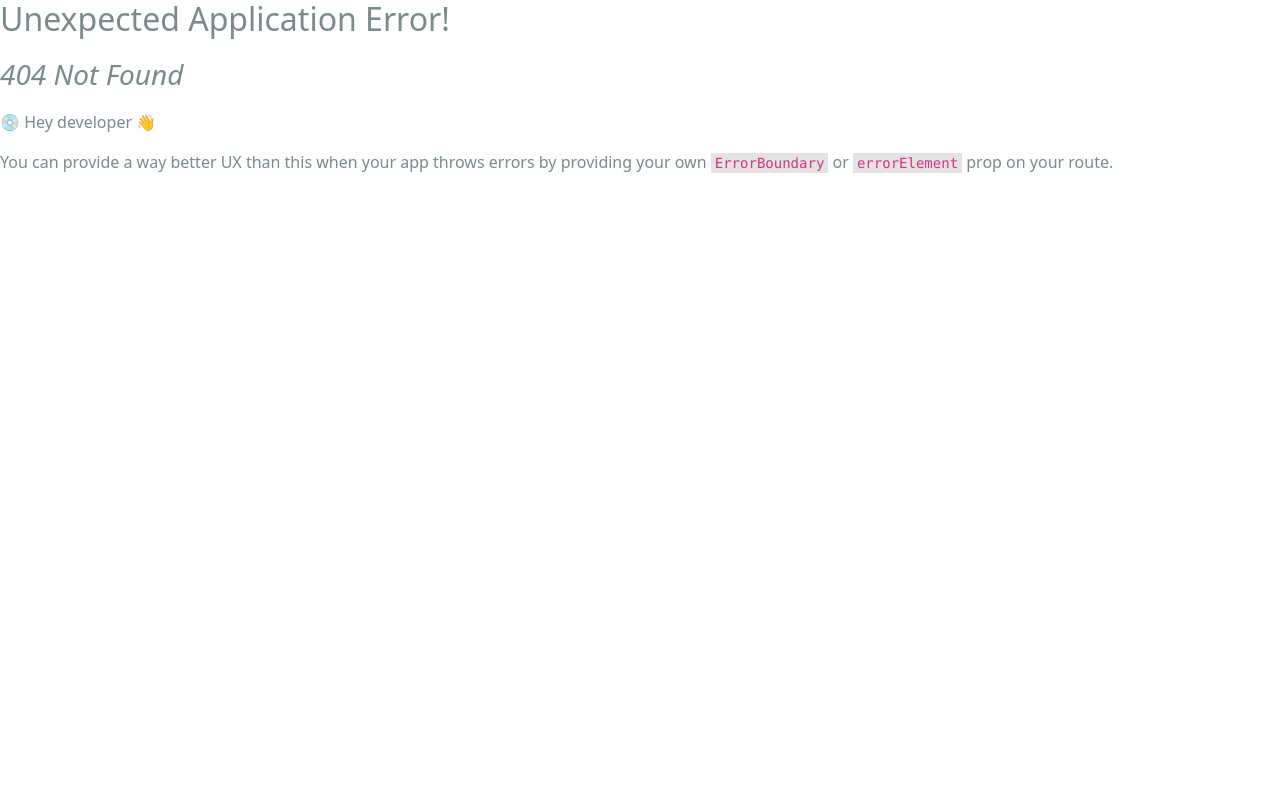
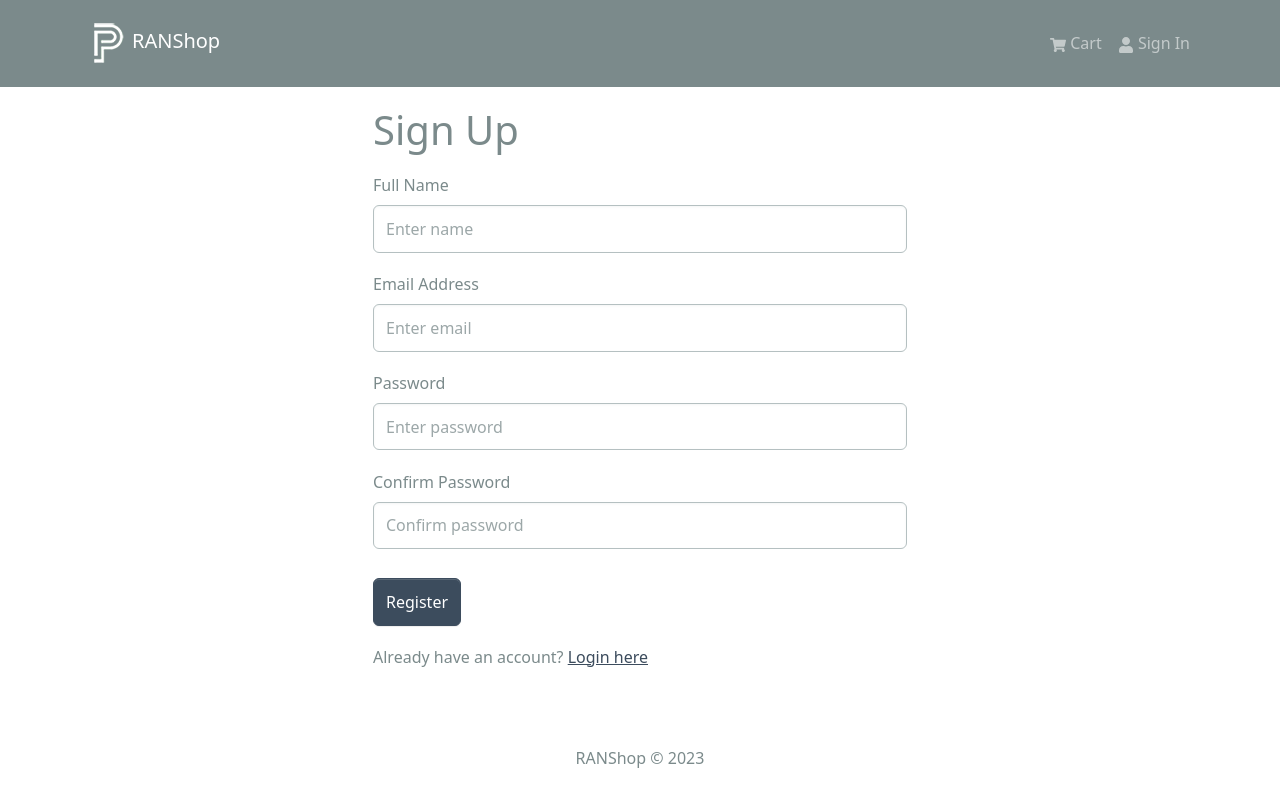
Before and after one commit to rudynurafif/RANShop-React-eCommerce, a React (Create React App) app in the folder frontend/: page /register in a window 1280 px wide. Before the commit this address had no page. Shown: the top 802 px of the page. Built offline with nearby package versions, Linux system fonts and the light colour scheme.

Commit message:
Frontend authentication

```diff
--- a/frontend/package.json
+++ b/frontend/package.json
@@ -18,6 +18,7 @@
     "react-router-bootstrap": "^0.26.2",
     "react-router-dom": "^6.16.0",
     "react-scripts": "5.0.1",
+    "react-toastify": "^9.1.3",
     "web-vitals": "^2.1.4"
   },
   "scripts": {
--- a/frontend/src/App.js
+++ b/frontend/src/App.js
@@ -1,6 +1,8 @@
 import React from 'react'
 import { Outlet } from 'react-router-dom'
 import { Container } from 'react-bootstrap'
+import { ToastContainer } from 'react-toastify'
+import 'react-toastify/dist/ReactToastify.css'
 import Header from './components/Header'
 import Footer from './components/Footer'
 
@@ -14,6 +16,7 @@
         </Container>
       </main>
       <Footer />
+      <ToastContainer />
     </div>
   )
 }
--- /dev/null
+++ b/frontend/src/components/FormContainer.jsx
@@ -0,0 +1,16 @@
+import React from 'react'
+import { Container, Row, Col } from 'react-bootstrap'
+
+const FormContainer = ({ children }) => {
+  return (
+    <Container>
+      <Row className='justify-content-md-center'>
+        <Col xs={12} md={6}>
+          {children}
+        </Col>
+      </Row>
+    </Container>
+  )
+}
+
+export default FormContainer
--- a/frontend/src/components/Header.jsx
+++ b/frontend/src/components/Header.jsx
@@ -1,13 +1,31 @@
 import React from 'react'
-import { Navbar, Nav, Container, Badge } from 'react-bootstrap'
+import { useNavigate } from 'react-router-dom'
+import { Navbar, Nav, Container, Badge, NavDropdown } from 'react-bootstrap'
 import { FaShoppingCart, FaUser } from 'react-icons/fa'
 import { LinkContainer } from 'react-router-bootstrap'
 import logo from '../assets/logo.png'
-import { useSelector } from 'react-redux'
+import { useLogoutMutation } from '../slices/usersApiSlice'
+import { logout } from '../slices/authSlice'
+import { useSelector, useDispatch } from 'react-redux'
 
 const Header = () => {
   const { cartItems } = useSelector((state) => state.cart)
-  console.log(cartItems)
+  const { userInfo } = useSelector((state) => state.auth)
+
+  const dispatch = useDispatch()
+  const navigate = useNavigate()
+
+  const [logoutApiCall] = useLogoutMutation()
+
+  const logoutHandler = async () => {
+    try {
+      await logoutApiCall().unwrap()
+      dispatch(logout())
+      navigate('/login')
+    } catch (error) {
+      console.log(error)
+    }
+  }
 
   return (
     <header>
@@ -32,11 +50,21 @@
                   )}
                 </Nav.Link>
               </LinkContainer>
-              <LinkContainer to='/login'>
-                <Nav.Link>
+              { userInfo ? (
+                <NavDropdown title={userInfo.name} id='username'>
+                  <LinkContainer to='/profile'>
+                    <NavDropdown.Item>Profile</NavDropdown.Item>
+                  </LinkContainer>
+                  <NavDropdown.Item onClick={logoutHandler}>
+                    Logout
+                  </NavDropdown.Item>
+                </NavDropdown>
+              ) : (<LinkContainer to='/login'>
+                <Nav.Link href='/login'>
                   <FaUser /> Sign In
                 </Nav.Link>
-              </LinkContainer>
+              </LinkContainer>) }
+
             </Nav>
           </Navbar.Collapse>
         </Container>
--- a/frontend/src/index.js
+++ b/frontend/src/index.js
@@ -16,6 +16,8 @@
 import HomeScreen from './screens/HomeScreen'
 import ProductScreen from './screens/ProductScreen'
 import CartScreen from './screens/CartScreen'
+import LoginScreen from './screens/LoginScreen'
+import RegisterScreen from './screens/RegisterScreen'
 
 const router = createBrowserRouter(
   createRoutesFromElements(
@@ -23,6 +25,8 @@
       <Route path='/' index={true} element={<HomeScreen />} />
       <Route path='/product/:id' element={<ProductScreen />} />
       <Route path='/cart' element={<CartScreen />} />
+      <Route path='/login' element={<LoginScreen />} />
+      <Route path='/register' element={<RegisterScreen />} />
     </Route>
   )
 )
--- /dev/null
+++ b/frontend/src/screens/LoginScreen.jsx
@@ -0,0 +1,84 @@
+import React from 'react'
+import { useState, useEffect } from 'react'
+import { Link, useLocation, useNavigate } from 'react-router-dom'
+import { useDispatch, useSelector } from 'react-redux'
+import { Form, Button, Row, Col, FormGroup } from 'react-bootstrap'
+import FormContainer from '../components/FormContainer'
+import Loader from '../components/Loader'
+import { useLoginMutation } from '../slices/usersApiSlice'
+import { setCredentials } from '../slices/authSlice'
+import { toast } from 'react-toastify'
+
+const LoginScreen = () => {
+  const [email, setEmail] = useState('')
+  const [password, setPassword] = useState('')
+
+  const dispatch = useDispatch()
+  const navigate = useNavigate()
+
+  const [login, { isLoading }] = useLoginMutation()
+
+  const { userInfo } = useSelector((state) => state.auth)
+
+  const { search } = useLocation()
+  const sp = new URLSearchParams(search)
+  const redirect = sp.get('redirect') || '/'
+
+  useEffect(() => {
+    if (userInfo) {
+      navigate(redirect)
+    }
+  }, [userInfo, redirect, navigate])
+
+  const submitHandler = async (e) => {
+    e.preventDefault()
+    try {
+      const res = await login({ email, password }).unwrap()
+      dispatch(setCredentials({ ...res }))
+      navigate(redirect)
+    } catch (error) {
+      toast.error(error?.data?.message || error.error)
+    }
+  }
+
+  return (
+    <FormContainer>
+      <h1>Sign In</h1>
+      <Form onSubmit={submitHandler}>
+        <Form.Group controlId='email' className='my-3'>
+          <Form.Label>Email Address</Form.Label>
+          <Form.Control
+            type='email'
+            placeholder='Enter email'
+            value={email}
+            onChange={(e) => setEmail(e.target.value)}
+          ></Form.Control>
+        </Form.Group>
+
+        <Form.Group controlId='password' className='my-3'>
+          <Form.Label>Password</Form.Label>
+          <Form.Control
+            type='password'
+            placeholder='Enter password'
+            value={password}
+            onChange={(e) => setPassword(e.target.value)}
+          ></Form.Control>
+        </Form.Group>
+
+        <Button type='submit' variant='primary' className='mt-2' disabled={isLoading}>
+          Sign In
+        </Button>
+
+        {isLoading && <Loader />}
+      </Form>
+
+      <Row className='py-3'>
+        <Col>
+          New customer? <Link to={redirect ? `/register?redirect=${redirect}` : '/register'}>Register here</Link>
+        </Col>
+      </Row>
+    </FormContainer>
+  )
+}
+
+export default LoginScreen
--- /dev/null
+++ b/frontend/src/screens/RegisterScreen.jsx
@@ -0,0 +1,114 @@
+import React from 'react'
+import { useState, useEffect } from 'react'
+import { Link, useLocation, useNavigate } from 'react-router-dom'
+import { useDispatch, useSelector } from 'react-redux'
+import { Form, Button, Row, Col, FormGroup } from 'react-bootstrap'
+import FormContainer from '../components/FormContainer'
+import Loader from '../components/Loader'
+import { useRegisterMutation } from '../slices/usersApiSlice'
+import { setCredentials } from '../slices/authSlice'
+import { toast } from 'react-toastify'
+
+const RegisterScreen = () => {
+  const [name, setName] = useState('')
+  const [email, setEmail] = useState('')
+  const [password, setPassword] = useState('')
+  const [confirmPassword, setConfirmPassword] = useState('')
+
+  const dispatch = useDispatch()
+  const navigate = useNavigate()
+
+  const [register, { isLoading }] = useRegisterMutation()
+
+  const { userInfo } = useSelector((state) => state.auth)
+
+  const { search } = useLocation()
+  const sp = new URLSearchParams(search)
+  const redirect = sp.get('redirect') || '/'
+
+  useEffect(() => {
+    if (userInfo) {
+      navigate(redirect)
+    }
+  }, [userInfo, redirect, navigate])
+
+  const submitHandler = async (e) => {
+    e.preventDefault()
+
+    if (password !== confirmPassword) {
+      toast.error('Password do not match!')
+    } else {
+      try {
+        const res = await register({ name, email, password }).unwrap()
+        dispatch(setCredentials({ ...res }))
+        navigate(redirect)
+      } catch (error) {
+        toast.error(error?.data?.message || error.error)
+      }
+    }
+  }
+
+  return (
+    <FormContainer>
+      <h1>Sign Up</h1>
+      <Form onSubmit={submitHandler}>
+        <Form.Group controlId='name' className='my-3'>
+          <Form.Label>Full Name</Form.Label>
+          <Form.Control
+            type='text'
+            placeholder='Enter name'
+            value={name}
+            onChange={(e) => setName(e.target.value)}
+          ></Form.Control>
+        </Form.Group>
+
+        <Form.Group controlId='email' className='my-3'>
+          <Form.Label>Email Address</Form.Label>
+          <Form.Control
+            type='email'
+            placeholder='Enter email'
+            value={email}
+            onChange={(e) => setEmail(e.target.value)}
+          ></Form.Control>
+        </Form.Group>
+
+        <Form.Group controlId='password' className='my-3'>
+          <Form.Label>Password</Form.Label>
+          <Form.Control
+            type='password'
+            placeholder='Enter password'
+            value={password}
+            onChange={(e) => setPassword(e.target.value)}
+          ></Form.Control>
+        </Form.Group>
+
+        <Form.Group controlId='confirmPassword' className='my-3'>
+          <Form.Label>Confirm Password</Form.Label>
+          <Form.Control
+            type='password'
+            placeholder='Confirm password'
+            value={confirmPassword}
+            onChange={(e) => setConfirmPassword(e.target.value)}
+          ></Form.Control>
+        </Form.Group>
+
+        <Button type='submit' variant='primary' className='mt-2' disabled={isLoading}>
+          Register
+        </Button>
+
+        {isLoading && <Loader />}
+      </Form>
+
+      <Row className='py-3'>
+        <Col>
+          Already have an account?{' '}
+          <Link to={redirect ? `/login?redirect=${redirect}` : '/login'}>
+            Login here
+          </Link>
+        </Col>
+      </Row>
+    </FormContainer>
+  )
+}
+
+export default RegisterScreen
--- /dev/null
+++ b/frontend/src/slices/authSlice.js
@@ -0,0 +1,26 @@
+import { createSlice } from '@reduxjs/toolkit'
+
+const initialState = {
+  userInfo: localStorage.getItem('userInfo')
+    ? JSON.parse(localStorage.getItem('userInfo'))
+    : null,
+}
+
+const authSlice = createSlice({
+  name: 'auth',
+  initialState,
+  reducers: {
+    setCredentials: (state, action) => {
+      state.userInfo = action.payload
+      localStorage.setItem('userInfo', JSON.stringify(action.payload))
+    },
+    logout: (state, action) => {
+      state.userInfo = null
+      localStorage.removeItem('userInfo')
+    }
+  },
+})
+
+export const { setCredentials, logout } = authSlice.actions
+
+export default authSlice.reducer
--- /dev/null
+++ b/frontend/src/slices/usersApiSlice.js
@@ -0,0 +1,29 @@
+import { USERS_URL } from '../constants'
+import { apiSlice } from './apiSlices'
+
+export const usersApiSlice = apiSlice.injectEndpoints({
+  endpoints: (builder) => ({
+    login: builder.mutation({
+      query: (data) => ({
+        url: `${USERS_URL}/login`,
+        method: 'POST',
+        body: data,
+      }),
+    }),
+    register: builder.mutation({
+      query: (data) => ({
+        url: `${USERS_URL}`,
+        method: 'POST',
+        body: data,
+      }),
+    }),
+    logout: builder.mutation({
+      query: () => ({
+        url: `${USERS_URL}/logout`,
+        method: 'POST',
+      }),
+    })
+  }),
+})
+
+export const { useLoginMutation, useRegisterMutation, useLogoutMutation } = usersApiSlice
--- a/frontend/src/store.js
+++ b/frontend/src/store.js
@@ -1,11 +1,13 @@
 import { configureStore } from '@reduxjs/toolkit'
 import { apiSlice } from './slices/apiSlices'
 import cartSliceReducer from './slices/cartSlice'
+import authSliceReducer from './slices/authSlice'
 
 const store = configureStore({
   reducer: {
     [apiSlice.reducerPath]: apiSlice.reducer,
     cart: cartSliceReducer,
+    auth: authSliceReducer
   },
   middleware: (getDefaultMiddleware) =>
     getDefaultMiddleware().concat(apiSlice.middleware),
```
Also changed, not shown: 1 other file (tests, documents, lock files or other folders).
